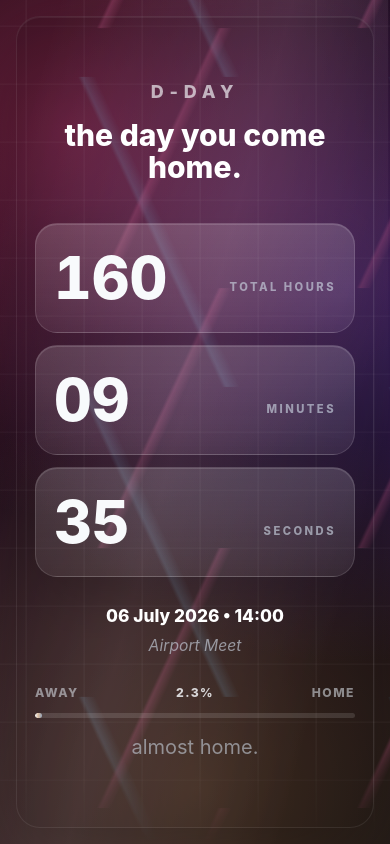
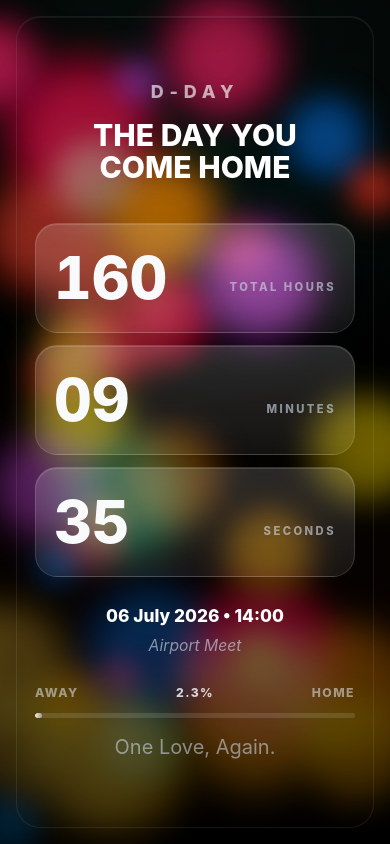
Before and after one commit to erdalyenigul/d-day, a Vue app: page / in a window 390 px wide. Built offline with nearby package versions, Linux system fonts and the light colour scheme.

Commit message:
Add animated neon bokeh background

```diff
--- a/src/App.vue
+++ b/src/App.vue
@@ -36,6 +36,82 @@ const progress = computed(() => {
 
 const progressPercent = computed(() => `${progress.value.toFixed(1)}%`)
 
+const bokehColors = [
+  'rgba(255, 0, 48, 0.92)',
+  'rgba(255, 0, 36, 0.9)',
+  'rgba(255, 18, 72, 0.86)',
+  'rgba(220, 0, 34, 0.82)',
+  'rgba(255, 48, 32, 0.82)',
+  'rgba(0, 128, 255, 0.78)',
+  'rgba(0, 92, 255, 0.72)',
+  'rgba(118, 58, 255, 0.68)',
+  'rgba(178, 54, 255, 0.6)',
+  'rgba(0, 255, 170, 0.54)',
+  'rgba(255, 128, 0, 0.9)',
+  'rgba(255, 154, 24, 0.84)',
+  'rgba(255, 210, 0, 0.78)',
+  'rgba(255, 188, 72, 0.7)',
+]
+
+const bokehSizes = [58, 82, 108, 138, 172]
+
+const randomBetween = (min, max) => min + Math.random() * (max - min)
+const randomItem = (items) => items[Math.floor(Math.random() * items.length)]
+
+const createLight = (index, overrides = {}) => {
+  const angle = randomBetween(0, Math.PI * 2)
+  const distanceA = randomBetween(24, 86)
+  const distanceB = randomBetween(22, 78)
+  const scatter = randomBetween(72, 190)
+
+  return {
+    id: index,
+    x: `${randomBetween(2, 98).toFixed(1)}%`,
+    y: `${randomBetween(6, 94).toFixed(1)}%`,
+    size: `${randomItem(bokehSizes)}px`,
+    color: randomItem(bokehColors),
+    delay: `${-randomBetween(0, 7.5).toFixed(2)}s`,
+    duration: `${randomBetween(5, 8.4).toFixed(2)}s`,
+    dxA: `${Math.round(Math.cos(angle) * distanceA)}px`,
+    dyA: `${Math.round(Math.sin(angle) * distanceA)}px`,
+    dxB: `${Math.round(Math.cos(angle + randomBetween(1.2, 2.8)) * distanceB)}px`,
+    dyB: `${Math.round(Math.sin(angle + randomBetween(1.2, 2.8)) * distanceB)}px`,
+    scatterX: `${Math.round(Math.cos(angle + randomBetween(0.4, 1.2)) * scatter)}px`,
+    scatterY: `${Math.round(Math.sin(angle + randomBetween(0.4, 1.2)) * scatter)}px`,
+    born: false,
+    ...overrides,
+  }
+}
+
+const bokehLights = ref(Array.from({ length: 40 }, (_, index) => createLight(index)))
+
+const spawnLight = (parent) => {
+  const index = bokehLights.value.length
+  const angle = Math.random() * Math.PI * 2
+  const spread = 0.8 + Math.random() * 2.2
+  const x = Math.min(Math.max(parseFloat(parent.x) + Math.cos(angle) * spread, 2), 98)
+  const y = Math.min(Math.max(parseFloat(parent.y) + Math.sin(angle) * spread, 6), 94)
+  const size = randomItem(bokehSizes)
+  const driftAngle = Math.random() * Math.PI * 2
+  const distanceA = 28 + Math.random() * 58
+  const distanceB = 24 + Math.random() * 54
+
+  bokehLights.value.push(createLight(index, {
+    id: `${index}-${Date.now()}`,
+    x: `${x.toFixed(1)}%`,
+    y: `${y.toFixed(1)}%`,
+    size: `${size}px`,
+    color: randomItem(bokehColors),
+    delay: '0s',
+    duration: `${5 + Math.random() * 3.2}s`,
+    dxA: `${Math.round(Math.cos(driftAngle) * distanceA)}px`,
+    dyA: `${Math.round(Math.sin(driftAngle) * distanceA)}px`,
+    dxB: `${Math.round(Math.cos(driftAngle + 2.1) * distanceB)}px`,
+    dyB: `${Math.round(Math.sin(driftAngle + 2.1) * distanceB)}px`,
+    born: true,
+  }))
+}
+
 onMounted(() => {
   intervalId = window.setInterval(() => {
     now.value = new Date()
@@ -49,10 +125,35 @@ onUnmounted(() => {
 
 <template>
   <main class="page-shell">
+    <div class="bokeh-layer" aria-hidden="true">
+      <span
+        v-for="light in bokehLights"
+        :key="light.id"
+        class="bokeh-light"
+        :class="{ 'is-born': light.born }"
+        :style="{
+          left: light.x,
+          top: light.y,
+          width: light.size,
+          height: light.size,
+          '--bokeh-color': light.color,
+          '--bokeh-delay': light.delay,
+          '--bokeh-duration': light.duration,
+          '--dx-a': light.dxA,
+          '--dy-a': light.dyA,
+          '--dx-b': light.dxB,
+          '--dy-b': light.dyB,
+          '--scatter-x': light.scatterX,
+          '--scatter-y': light.scatterY,
+        }"
+        @click.stop="spawnLight(light)"
+      ></span>
+    </div>
+
     <section class="memory-panel" aria-labelledby="page-title">
       <div class="intro">
         <p class="eyebrow">D-DAY</p>
-        <h1 id="page-title">the day you come home.</h1>
+        <h1 id="page-title">THE DAY YOU<br> COME HOME</h1>
       </div>
 
       <div class="timer-grid" aria-label="Time remaining until homecoming">
@@ -77,7 +178,7 @@ onUnmounted(() => {
           <div class="progress-fill" :style="{ width: `${progress}%` }"></div>
         </div>
         <p class="progress-note">
-          almost home.
+          One Love, Again.
         </p>
       </div>
 
--- a/src/style.css
+++ b/src/style.css
@@ -35,40 +35,12 @@ select {
   overflow: hidden;
   padding: clamp(18px, 4vw, 56px);
   background:
-    linear-gradient(118deg, rgba(255, 74, 141, 0.22), transparent 34%),
-    linear-gradient(242deg, rgba(137, 92, 255, 0.2), transparent 38%),
-    linear-gradient(18deg, rgba(255, 183, 103, 0.17), transparent 42%),
-    linear-gradient(145deg, #050406 0%, #170b16 44%, #07070d 100%);
-  background-size:
-    130% 130%,
-    150% 150%,
-    140% 140%,
-    100% 100%;
-  animation: neon-drift 18s ease-in-out infinite alternate;
+    radial-gradient(circle at 50% 18%, rgba(0, 175, 140, 0.12), transparent 36%),
+    linear-gradient(180deg, #070908 0%, #020302 42%, #100604 76%, #030303 100%);
 }
 
 .page-shell::before {
-  position: absolute;
-  inset: 0;
-  content: "";
-  background:
-    linear-gradient(115deg, transparent 0 42%, rgba(255, 111, 173, 0.16) 43%, transparent 45%),
-    linear-gradient(65deg, transparent 0 46%, rgba(139, 211, 255, 0.11) 47%, transparent 49%),
-    linear-gradient(90deg, rgba(255, 255, 255, 0.045) 1px, transparent 1px),
-    linear-gradient(rgba(255, 255, 255, 0.035) 1px, transparent 1px);
-  background-size:
-    360px 360px,
-    420px 420px,
-    82px 82px,
-    82px 82px;
-  background-position:
-    0 0,
-    80px 30px,
-    0 0,
-    0 0;
-  mask-image: linear-gradient(to bottom, transparent 0%, black 18%, black 84%, transparent 100%);
-  opacity: 0.75;
-  animation: line-glow 16s linear infinite;
+  display: none;
 }
 
 .page-shell::after {
@@ -77,12 +49,57 @@ select {
   content: "";
   pointer-events: none;
   background:
-    linear-gradient(105deg, transparent 20%, rgba(255, 230, 214, 0.1) 48%, transparent 76%),
-    linear-gradient(to bottom, rgba(0, 0, 0, 0.36), transparent 24%, transparent 70%, rgba(0, 0, 0, 0.58)),
-    linear-gradient(90deg, rgba(0, 0, 0, 0.46), transparent 18%, transparent 82%, rgba(0, 0, 0, 0.5));
+    linear-gradient(to bottom, rgba(0, 0, 0, 0.22), transparent 26%, transparent 66%, rgba(0, 0, 0, 0.7)),
+    linear-gradient(90deg, rgba(0, 0, 0, 0.58), transparent 18%, transparent 82%, rgba(0, 0, 0, 0.58));
+  z-index: 0;
+}
+
+.bokeh-layer {
+  position: absolute;
+  inset: 0;
+  z-index: 0;
+  overflow: hidden;
+  pointer-events: none;
+}
+
+.bokeh-light {
+  position: absolute;
+  display: block;
+  border-radius: 50%;
+  background: radial-gradient(circle, var(--bokeh-color) 0 28%, color-mix(in srgb, var(--bokeh-color), transparent 42%) 48%, transparent 72%);
+  filter: blur(14px) saturate(1.75);
+  opacity: 0.9;
+  transform: translate3d(-50%, -50%, 0);
+  animation-name: bokeh-drift;
+  animation-duration: var(--bokeh-duration);
+  animation-delay: var(--bokeh-delay);
+  animation-iteration-count: infinite;
+  animation-timing-function: ease-in-out;
+  animation-direction: alternate;
   mix-blend-mode: screen;
-  opacity: 0.8;
-  animation: soft-sweep 12s ease-in-out infinite alternate;
+  pointer-events: auto;
+  will-change: transform, opacity;
+  cursor: pointer;
+}
+
+.bokeh-light::after {
+  position: absolute;
+  inset: 18%;
+  content: "";
+  border-radius: inherit;
+  background: color-mix(in srgb, var(--bokeh-color), white 34%);
+  filter: blur(10px);
+  opacity: 0.52;
+}
+
+.bokeh-light.is-born {
+  animation-name: bokeh-birth, bokeh-drift;
+  animation-duration: 720ms, var(--bokeh-duration);
+  animation-delay: 0ms, 720ms;
+  animation-direction: normal, alternate;
+  animation-fill-mode: both, none;
+  animation-iteration-count: 1, infinite;
+  animation-timing-function: cubic-bezier(0.16, 1, 0.3, 1), ease-in-out;
 }
 
 .memory-panel {
@@ -98,14 +115,15 @@ select {
   border-radius: 30px;
   background:
     linear-gradient(180deg, rgba(255, 255, 255, 0.12), rgba(255, 255, 255, 0.038)),
-    rgba(12, 8, 14, 0.72);
+    rgba(12, 8, 14, 0.20);
   box-shadow:
     0 42px 140px rgba(0, 0, 0, 0.54),
     0 0 80px rgba(255, 74, 141, 0.08),
     inset 0 1px 0 rgba(255, 255, 255, 0.12);
   text-align: center;
-  backdrop-filter: blur(26px);
+  backdrop-filter: blur(5px);
   animation: panel-rise 900ms ease both;
+  pointer-events: none;
 }
 
 .intro {
@@ -342,51 +360,138 @@ h1 {
   }
 }
 
-@keyframes neon-drift {
+@keyframes city-glow-drift {
   0% {
     background-position:
       0% 0%,
       100% 0%,
-      0% 100%,
+      100% 10%,
       0 0;
   }
 
   100% {
     background-position:
-      100% 18%,
-      12% 100%,
-      88% 22%,
+      18% 8%,
+      82% 10%,
+      92% 0%,
       0 0;
   }
 }
 
-@keyframes line-glow {
+@keyframes city-bokeh-float {
   0% {
     background-position:
       0 0,
-      80px 30px,
-      0 0,
-      0 0;
+      22% 4%,
+      44% 2%,
+      100% 8%,
+      62% 42%,
+      34% 54%,
+      38% 100%,
+      50% 100%,
+      78% 100%;
+    opacity: 0.76;
+    transform: scale(1.05) translate3d(-1.2%, -0.8%, 0);
+  }
+
+  50% {
+    background-position:
+      4% 6%,
+      24% 8%,
+      47% 6%,
+      96% 12%,
+      66% 45%,
+      36% 50%,
+      40% 96%,
+      53% 98%,
+      74% 96%;
+    opacity: 0.92;
+    transform: scale(1.08) translate3d(1%, 0.4%, 0);
   }
 
   100% {
     background-position:
-      220px 90px,
-      -120px 180px,
-      82px 41px,
-      41px 82px;
+      6% 2%,
+      20% 2%,
+      42% 0,
+      100% 4%,
+      58% 40%,
+      32% 58%,
+      36% 100%,
+      50% 96%,
+      80% 100%;
+    opacity: 0.84;
+    transform: scale(1.07) translate3d(0.6%, 1.1%, 0);
   }
 }
 
-@keyframes soft-sweep {
-  from {
-    opacity: 0.62;
-    transform: translateX(-1.5%);
+@keyframes city-bokeh-sparkle {
+  0% {
+    background-position:
+      4% 50%,
+      10% 44%,
+      22% 48%,
+      30% 40%,
+      39% 41%,
+      45% 40%,
+      66% 40%,
+      84% 50%,
+      98% 43%,
+      0 0;
+    opacity: 0.58;
+    transform: translate3d(-0.8%, 0, 0) scale(1.01);
   }
 
-  to {
-    opacity: 0.88;
-    transform: translateX(1.5%);
+  100% {
+    background-position:
+      5% 52%,
+      12% 45%,
+      20% 50%,
+      32% 42%,
+      38% 43%,
+      47% 42%,
+      64% 42%,
+      86% 48%,
+      96% 46%,
+      0 0;
+    opacity: 0.78;
+    transform: translate3d(0.8%, -0.6%, 0) scale(1.03);
+  }
+}
+
+@keyframes bokeh-drift {
+  0% {
+    opacity: 0.58;
+    transform: translate3d(-50%, -50%, 0) scale(0.94);
+  }
+
+  50% {
+    opacity: 0.9;
+    transform: translate3d(calc(-50% + var(--dx-a)), calc(-50% + var(--dy-a)), 0) scale(1.14);
+  }
+
+  100% {
+    opacity: 0.74;
+    transform: translate3d(calc(-50% + var(--dx-b)), calc(-50% + var(--dy-b)), 0) scale(0.98);
+  }
+}
+
+@keyframes bokeh-birth {
+  0% {
+    opacity: 0;
+    transform: translate3d(-50%, -50%, 0) scale(0.12);
+    filter: blur(22px) saturate(2.4);
+  }
+
+  62% {
+    opacity: 0.95;
+    transform: translate3d(-50%, -50%, 0) scale(1.18);
+  }
+
+  100% {
+    opacity: 0.86;
+    transform: translate3d(-50%, -50%, 0) scale(1);
+    filter: blur(14px) saturate(1.75);
   }
 }
 
@@ -394,30 +499,19 @@ h1 {
   .page-shell {
     align-items: stretch;
     padding: 16px;
-    background:
-      radial-gradient(circle at 18% 12%, rgba(255, 74, 141, 0.42), transparent 34%),
-      radial-gradient(circle at 88% 28%, rgba(137, 92, 255, 0.34), transparent 36%),
-      radial-gradient(circle at 42% 92%, rgba(255, 183, 103, 0.26), transparent 38%),
-      linear-gradient(145deg, #050406 0%, #1a0716 48%, #07070d 100%);
-    background-size: 140% 140%, 150% 150%, 130% 130%, 100% 100%;
   }
 
   .page-shell::before {
-    background:
-      linear-gradient(115deg, transparent 0 39%, rgba(255, 111, 173, 0.24) 40%, transparent 43%),
-      linear-gradient(65deg, transparent 0 45%, rgba(139, 211, 255, 0.18) 46%, transparent 49%),
-      linear-gradient(90deg, rgba(255, 255, 255, 0.07) 1px, transparent 1px),
-      linear-gradient(rgba(255, 255, 255, 0.055) 1px, transparent 1px);
-    background-size: 260px 260px, 310px 310px, 58px 58px, 58px 58px;
-    opacity: 0.95;
-    mask-image: linear-gradient(to bottom, black 0%, black 88%, transparent 100%);
+    display: none;
   }
 
   .page-shell::after {
     background:
-      linear-gradient(105deg, transparent 10%, rgba(255, 210, 232, 0.2) 48%, transparent 82%),
-      linear-gradient(to bottom, rgba(0, 0, 0, 0.16), transparent 34%, rgba(0, 0, 0, 0.46));
-    opacity: 0.9;
+      linear-gradient(to bottom, rgba(0, 0, 0, 0.18), transparent 30%, rgba(0, 0, 0, 0.68));
+  }
+
+  .bokeh-light {
+    filter: blur(12px) saturate(1.6);
   }
 
   .memory-panel {
```
